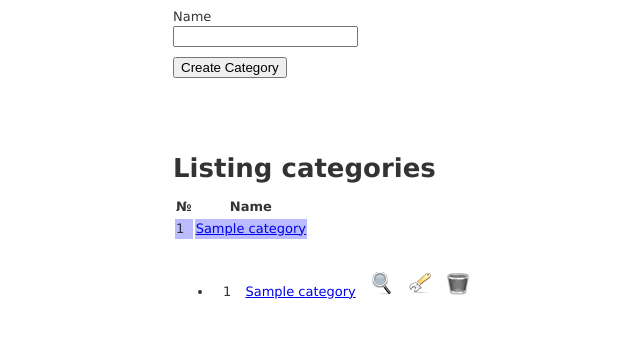
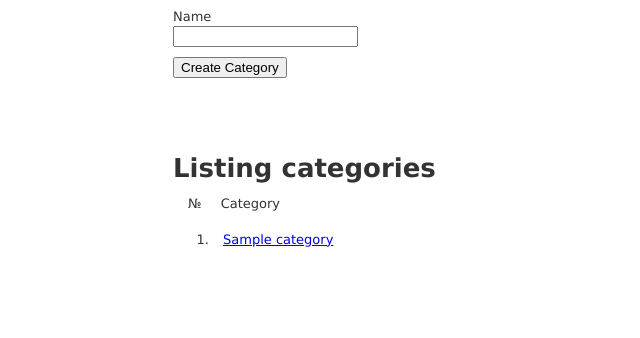
Before and after one commit to MeterSoft/list, a Rails app: page /categories in a window 1280 px wide. Shown: the part 264-602 px from the top of the page, without its empty margins (330-970 px from the left). Run offline with Rails 7, Linux system fonts and the light colour scheme; a user stored in the database is signed in; tables that the repository leaves empty hold one stand-in row (values such as "Sample post"); style sheets or scripts are compiled from the project's sources; parts of the project's set-up code (start-up, migrations or seed data) failed here and were passed over; some libraries are stand-ins or nearby versions.

Commit message:
Refactoring list

```diff
--- a/app/assets/stylesheets/application.css
+++ b/app/assets/stylesheets/application.css
@@ -68,4 +68,19 @@ table.link tbody tr:hover td.v {
 li.line div {
     display:inline-block;
     margin-left:10px;
+    margin-top:5px;
+    height:20px;
 }
+
+li.line div.v {
+    display: none;
+}
+
+li.line:hover div.v {
+    display: inline-block;
+}
+
+div.title div {
+    display:inline-block;
+    margin-left:15px;
+}
--- a/app/views/categories/_li_sortable.html.erb
+++ b/app/views/categories/_li_sortable.html.erb
@@ -1,15 +1,30 @@
-<ul class="sortable">
-<% @categories.each_with_index do |category, index| %>
+<div id="category_ol">
+  <div class="title">
+    <div>№</div>
+    <div>Category</div>
+  </div>
+  <div>
+    <ol class="sortable">
+      <% @categories.each do |category| %>
         <li class="line" id="category_<%= category.id %>">
-      <div><%= index + 1%></div>
           <div><%= link_to category.name, tasks_path(:category_id => category) %></div>
           <div class="v"><%= link_to image_tag("srch_24.png"), category %></div>
           <div class="v"><%= link_to image_tag("tools_24.png"), edit_category_path(category) %></div>
           <div class="v"><%= link_to image_tag("trash_24.png"), category, method: :delete, data: {confirm: 'Are you sure?'}, :remote => true %></div>
         </li>
       <% end %>
-</ul>
+    </ol>
+  </div>
+</div>
 
 <script>
-    $('.sortable').sortable();
+    $(function(){
+       $(".sortable").sortable({
+           stop: function(event, ui) {
+              //var order = $(this).sortable('serialize');
+           }
+       })
+    });
+    //$('.sortable').sortable();
+    $('li.line:odd').css("background-color", "#bbbbff");
 </script>
--- a/app/views/categories/create.js.erb
+++ b/app/views/categories/create.js.erb
@@ -1,2 +1,2 @@
-$('#category_table tbody').replaceWith('<%= escape_javascript(render(:partial => 'table.html', :locals => { :categories => @categories })) %>');
+$('#category_ol').replaceWith('<%= escape_javascript(render(:partial => 'li_sortable.html', :locals => { :categories => @categories })) %>');
 $("form input[type=text]").val('');
--- a/app/views/categories/destroy.js.erb
+++ b/app/views/categories/destroy.js.erb
@@ -1 +1 @@
-$('#category_table tbody').replaceWith('<%= escape_javascript(render(:partial => 'table.html', :locals => { :categories => @categories })) %>');
+$('#category_ol').replaceWith('<%= escape_javascript(render(:partial => 'li_sortable.html', :locals => { :categories => @categories })) %>');
--- a/app/views/categories/index.html.erb
+++ b/app/views/categories/index.html.erb
@@ -5,20 +5,5 @@
 
 
 <h1>Listing categories</h1>
-
-<table id="category_table" class="link">
-  <thead>
-    <tr>
-      <th>№</th>
-      <th>Name</th>
-      <th></th>
-      <th></th>
-      <th></th>
-    </tr>
-  </thead>
-      <%= render :partial => 'table.html' %>
-</table>
-
+  <div><%= render :partial => 'li_sortable.html' %></div>
 <br />
-
-<%= render :partial => 'li_sortable.html' %>
```
Lines whose indentation alone changed are shown as unchanged.
